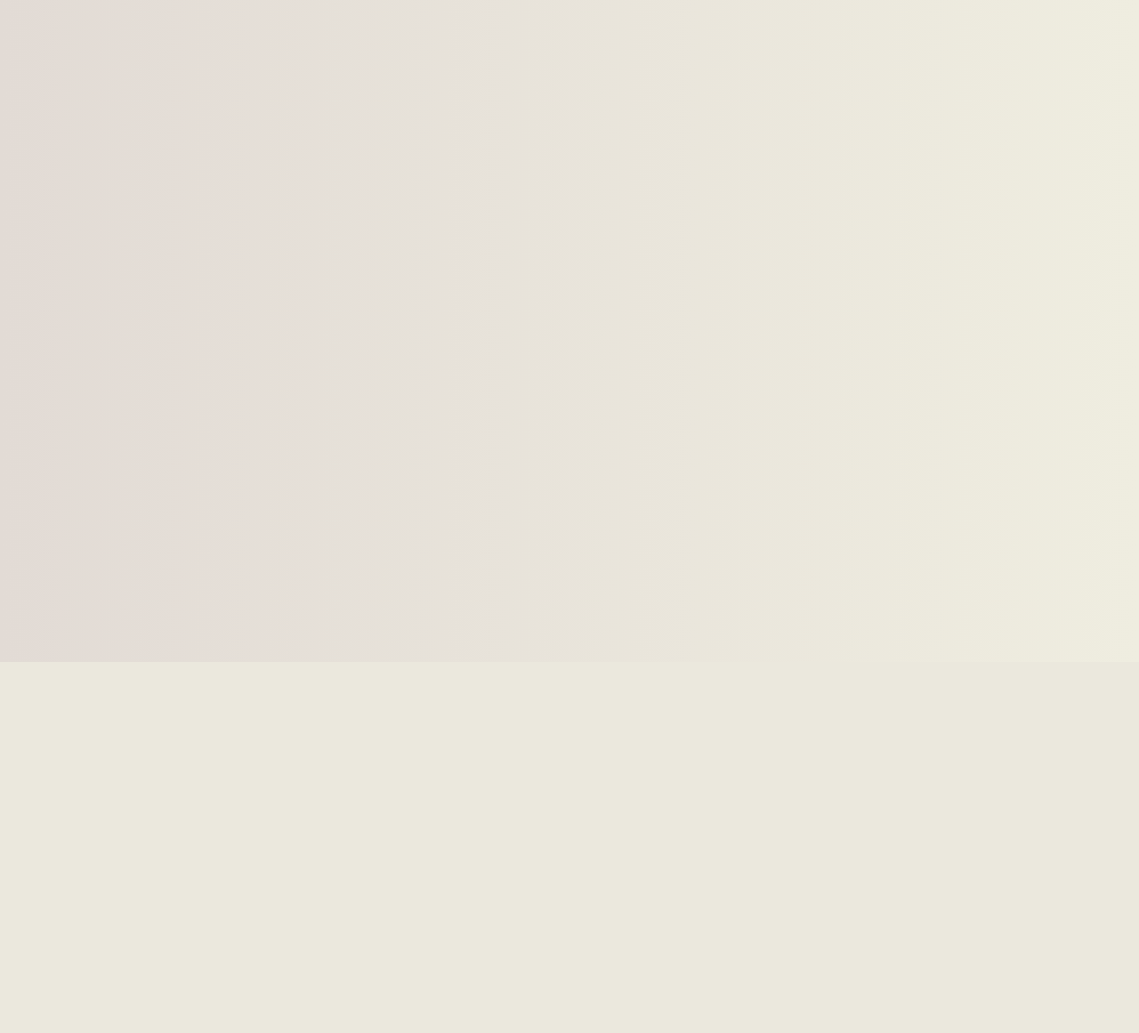
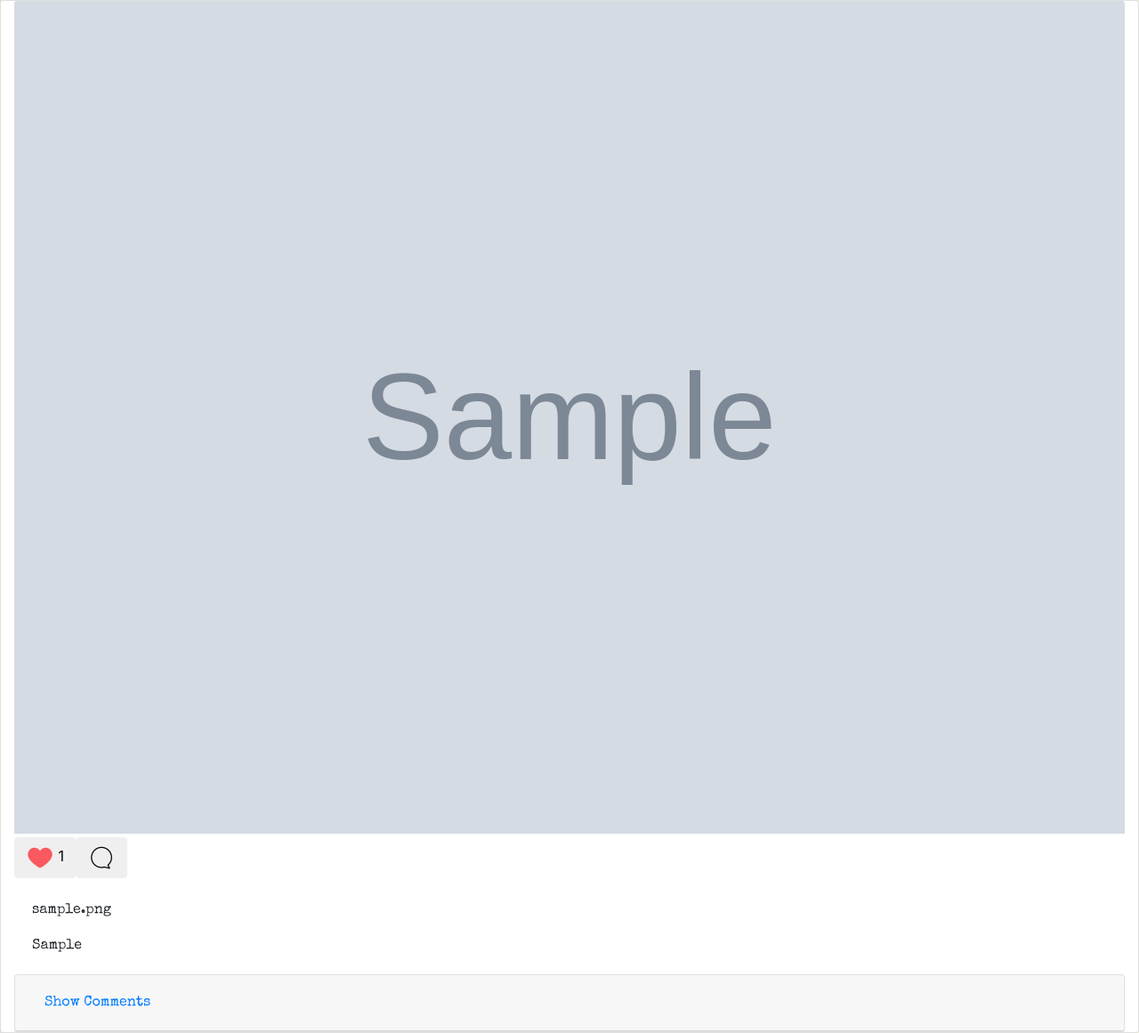
Before and after one commit to ivymmurithi/polaroid-, a Django app: page /feed/ in a window 1280 px wide. Shown: the part 56-1217 px from the top of the page at 89% size. Before the commit the page ends 800 px from the top, so only its background shows below. Run offline with Django 4.2, Linux system fonts and the light colour scheme; a user stored in the database is signed in; tables that the repository leaves empty hold one stand-in row (values such as "Sample post"); grey boxes marked "Sample" are stand-in pictures; parts of the project's set-up code (start-up, migrations or seed data) failed here and were passed over; some libraries are stand-ins or nearby versions.

Commit message:
fixing comment

```diff
--- a/polaroidapp/templates/feed.html
+++ b/polaroidapp/templates/feed.html
@@ -7,4 +7,64 @@
         background-image: linear-gradient(to right, #e2dbd5, #efede0) !important;
     }
 </style>
+
+{% for image in allimages %}
+
+<div class="card">
+    <div class="col-md-auto">
+        <img class="card-img-top" src="{{image.uploaded_image.url}}" alt="Card image cap">
+        <div class="icons my-1 mp-1 d-flex justify-content-start">
+            <button onclick="likecount('{{image.id}}')" class="btn">
+                <img style="width: 2rem;" src="../../media/images/heart.png" alt="">
+                <span id="clicks{{image.id}}">{{image.likes}}</span>
+            </button>
+            <button onclick="textarea('commentform{{image.id}}')" class="btn">
+                <img style="width: 2rem" src="../../media/images/chat.png" alt="">
+            </button>
+        </div>
+        <div id="commentform{{image.id}}" hidden>
+            <input class="form-control" type="text" id="comment{{image.id}}">
+            <button class="btn" onclick="commentsubmit('{{image.id}}')" type="submit">Submit</button>
+        </div>
+        <div class="card-body">
+            <p class="card-text">{{image.image_name}}</p>
+            <p class="card-text">{{image.caption}}</p>
+        </div>
+
+
+        <div id="accordion{{image.id}}">
+                <div class="card">
+                    <div class="card-header" id="headingOne">
+                        <h5 class="mb-0">
+                            <button class="btn btn-link collapselink" data-toggle="collapse" data-target="#collapseOne"
+                                aria-expanded="false" aria-controls="collapseOne">
+                                Show Comments
+                            </button>
+                        </h5>
+                    </div>
+                </div>
+            </div>
+
+        <div id="collapseOne" class="collapse" aria-labelledby="headingOne" data-parent="#accordion{{image.id}}">
+
+        {% for comm in comments %}
+        {% if comm.image_id.id == image.id %}
+
+        <div class="card">
+            <div class="card-body">
+                <blockquote class="blockquote mb-0">
+                    <p id="textcomment">{{comm.comment}}</p>
+                    <footer class="blockquote-footer author">By: <cite
+                            title="Source Title">{{comm.user.username}}</cite></footer>
+                </blockquote>
+            </div>
+        </div>
+
+        {% endif %}
+        {% endfor %}
+        </div>
+    </div>
+</div>
+
+{% endfor %}
 {% endblock %}
--- a/polaroidapp/views.py
+++ b/polaroidapp/views.py
@@ -4,7 +4,7 @@ from .forms import RegisterForm, UploadForm
 from django.contrib.auth.decorators import login_required
 from .models import Profile,Image,Comment,User
 from django.contrib import messages
-from django.http import HttpRequest, JsonResponse,HttpResponse
+from django.http import JsonResponse
 from django.contrib.auth import logout
 
 # Create your views here.
@@ -54,7 +54,8 @@ def results(request):
 
 @login_required
 def feed(request):
-    return render(request, 'feed.html')
+    allimages = Image.objects.all()
+    return render(request, 'feed.html', {'allimages':allimages})
 
 @login_required
 def likes(request):
```
Also changed, not shown: polaroidapp/templates/profile.html (+13 -6 lines).
